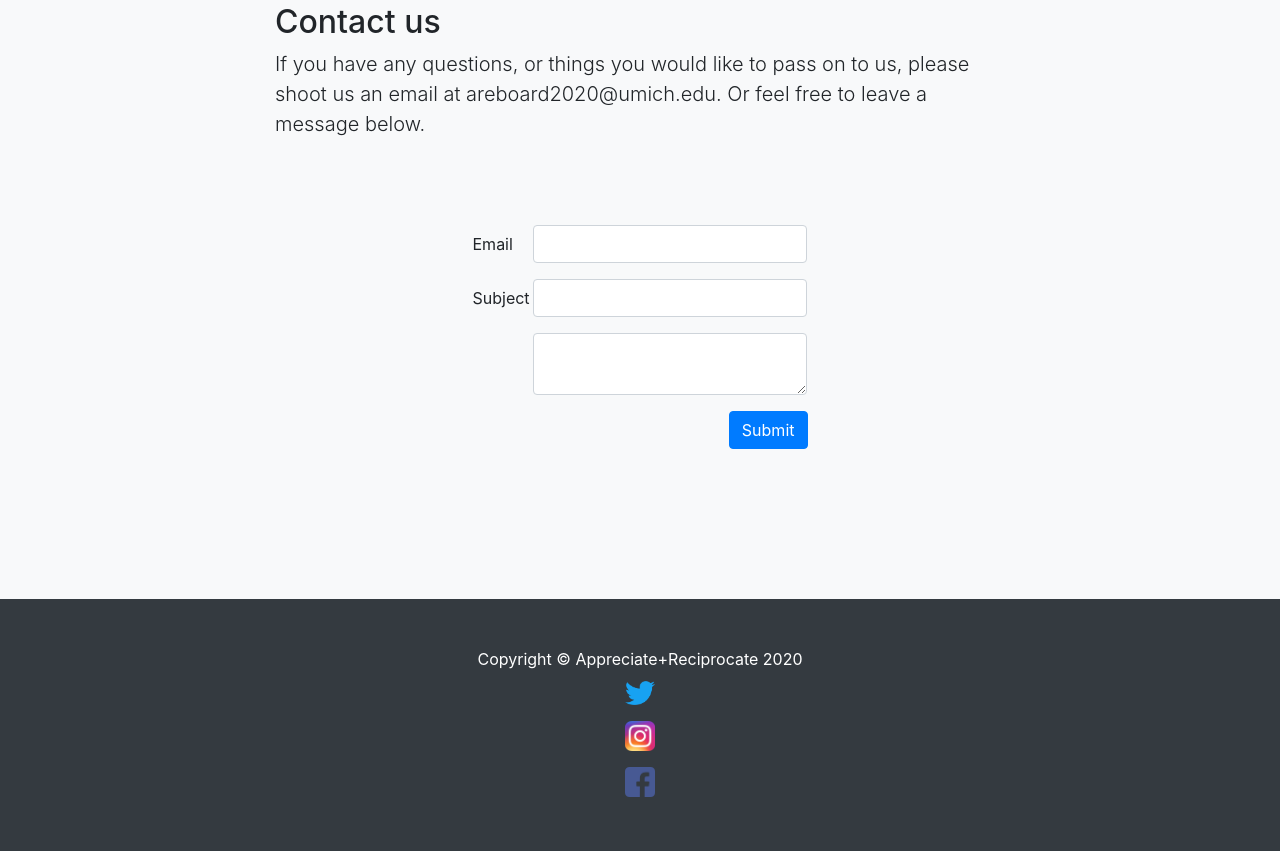
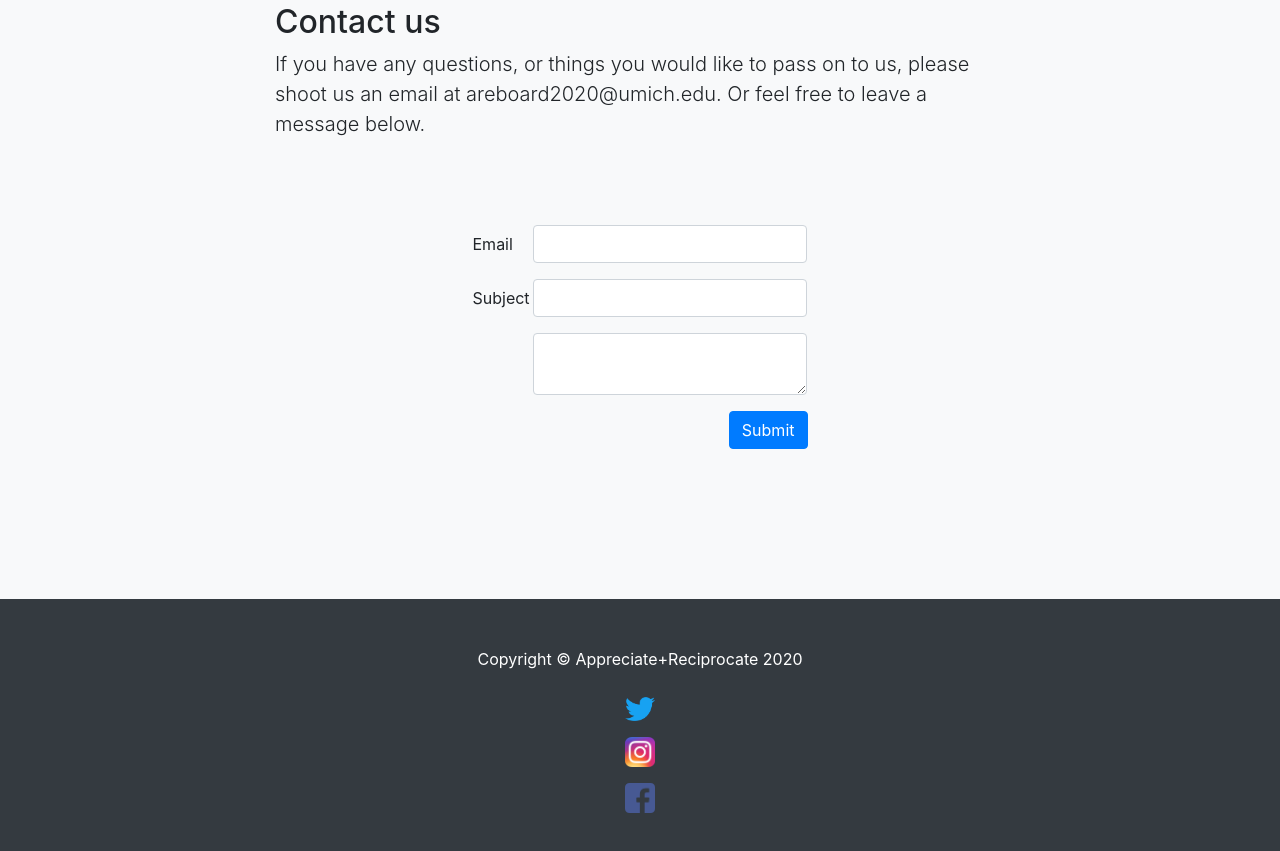
Before and after one commit to jordieg/appreciate-reciprocate, a website with bundled scripts: page arweb/index.html in a window 1280 px wide. Shown: the part 4303-5154 px from the top of the page. Built offline with nearby package versions, Linux system fonts and the light colour scheme.

Commit message:
Update index.html

```diff
--- a/arweb/index.html
+++ b/arweb/index.html
@@ -216,7 +216,8 @@
     	<p class="m-0 text-center text-white">Copyright &copy; Appreciate+Reciprocate 2020</p>
     	<p>
 
-    <span class="navbar-nav" id="social">
+<!-- 		change to ul and li, do display inline -->
+    <div class="navbar-nav" id="social">
     	<a class="nav-link" href="https://www.twitter.com/AReciprocate">
 	<img src="images/twitter.png" style="width:30px;"/>
       </a>
@@ -228,7 +229,7 @@
       <a class="nav-link" id="social" href="http://www.facebook.com/appreciatereciprocate">
 	<img src="images/facebook.png" style="width:30px;"/>
       </a>
-    </span>
+    </div>
 
 
     </div>
```
